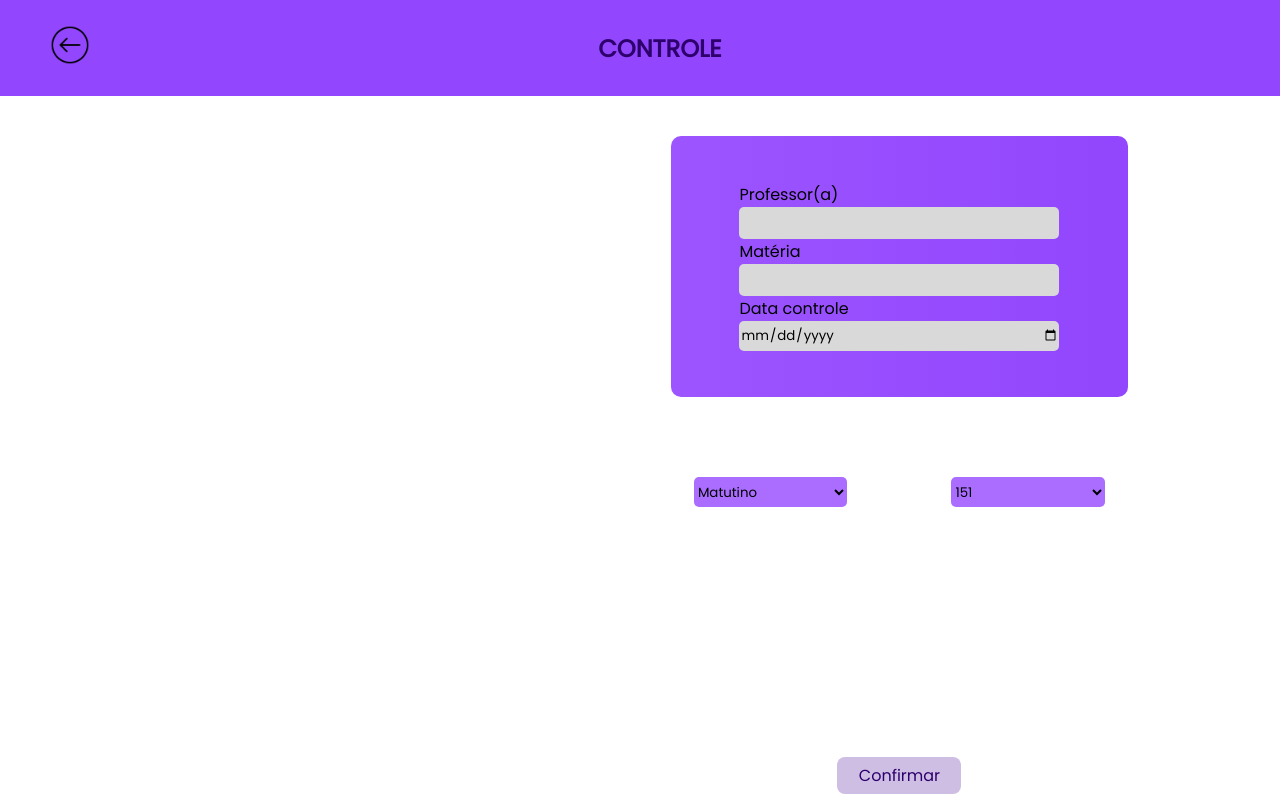
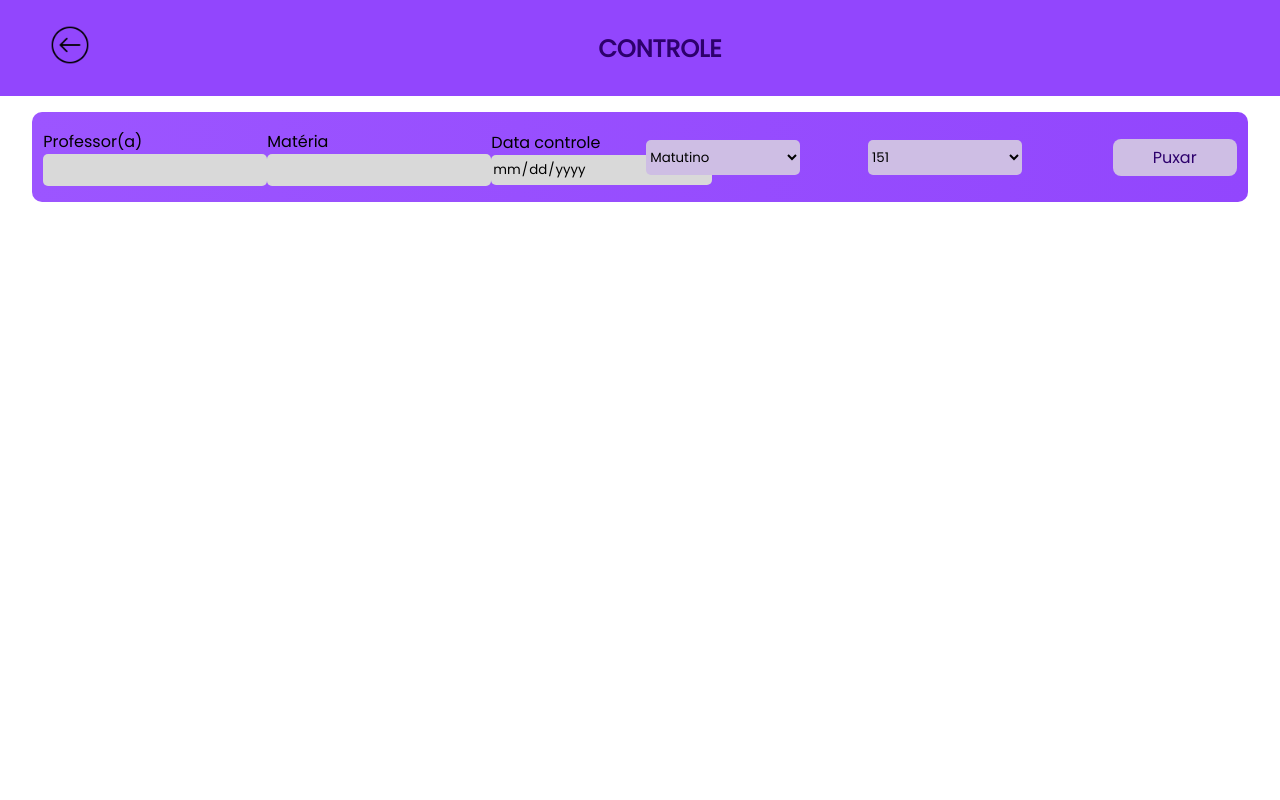
Before and after one commit to isaaraujor/tcc, a PHP site: page /controle.php in a window 1280 px wide. Run offline with PHP 8.4, Linux system fonts and the light colour scheme; a user stored in the database is signed in.

Commit message:
criando forma :tada:

```diff
--- a/contchamada (1).sql
+++ b/contchamada (1).sql
@@ -76,7 +76,7 @@ CREATE TABLE `falta` (
 CREATE TABLE `notificacao` (
   `id_notificacao` int(11) NOT NULL,
   `mensagem` text DEFAULT NULL,
-  `tempo_notificaccao` datetime DEFAULT NULL,
+  `tempo_notificacao` datetime DEFAULT NULL,
   `faltas` int(11) DEFAULT NULL,
   `id_controle` int(11) DEFAULT NULL
 ) ENGINE=InnoDB DEFAULT CHARSET=utf8mb4 COLLATE=utf8mb4_general_ci;
--- a/tela-login/cadalunos.php
+++ b/tela-login/cadalunos.php
@@ -1,4 +1,5 @@
 <?php
+$session_start();
 
 include 'conexao.php';
 
@@ -19,6 +20,7 @@ $count = $stmt->fetchColumn();
 
 if ($count > 0) {
         "<script>alert('Aluno já cadastrado!'); window.location.href = 'novoaluno.php';</script>";
+
 } else {
         $stmt = $con->prepare("INSERT INTO alunos (nome, data_nasc, matricula, rua, bairro, cidade, CEP, nome_resp, contat_resp) VALUES (:nome, :data_nasc, :matricula, :rua, :bairro, :cidade, :CEP, :nome_resp, :contat_resp)");
         $stmt->execute([
--- a/tela-login/cadastro.php
+++ b/tela-login/cadastro.php
@@ -50,7 +50,7 @@
 
                     <div class="input-box">
                         <label>Tipo de usuário</label>
-                        <select name="tipo" id="tipo">
+                        <select name="tipo" id="tipo" required>
                             <option value="prof">Professor</option>
                             <option value="soe">SOE</option>
                         </select>
--- a/tela-login/controle.php
+++ b/tela-login/controle.php
@@ -25,11 +25,8 @@ include 'conexao.php'; ?>
       <p></p>
     </div>
 <div class="tetudo">
+
   <div class="metade1">
-
-  </div>
-
-  <div class="metade2">
     <div class="form-controle">
       <div class="tudo">
         <div class="input-box">
@@ -47,8 +44,6 @@ include 'conexao.php'; ?>
             <input type="date" name="data" id="data">
         </div>
       </div>
-    </div>
-
 
       <div class="selects">
         <select name="periodo" id="periodo">
@@ -71,17 +66,14 @@ include 'conexao.php'; ?>
           <option value="354">354</option>
         </select>
       </div>
-
-    <div class="canto-button">
-      <a href="dashboard.php">
-        <button class="btn-tm btn-white">Confirmar</button>
-      </a>
-    </div>
-
+        <button type="submit" class="btn-tm btn-white">Puxar</button>
     </div>
   </div>
 
+
+</div>
 </body>
+
 <script>
   const meuSelect = document.getElementById('periodo');
   meuSelect.addEventListener('focus', () => {
--- a/tela-login/css/cont.css
+++ b/tela-login/css/cont.css
@@ -25,63 +25,65 @@ h2{
     display: flex;
 }
 .metade1{
-    width: 45vw;
-    height: 100%;
-}
-.metade2{
-    width: 66vw;
+    width: 100%;
     height: 100%;
     display: flex;
     flex-direction: column;
     align-items: center;
 }
+.metade2{
+    width: 45vw;
+    height: 100%;
+}
 
 .form-controle{
-    height: 261px;
-    width: 60%;
+    height: 90px;
+    width: 95%;
     display: flex;
-    justify-content: center;
+    justify-content: space-around;
     align-items: center;
     border-radius: 10px;
     background: linear-gradient(to left,rgba(146,70,253,1), rgb(156, 85, 255));
     background-size: cover;
     background-repeat: no-repeat;
-    margin-top: 5vh;
+    margin-top: 2vh;
 }
 .tudo{
     height: 150px;
-    width: 25vw;
+    width: 40vw;
     display: flex;
-    justify-content: center;
-    flex-direction: column;
+    justify-content: space-between;
+
 }
 
 
 .input-box{
     display: flex;
     flex-direction: column;
+    justify-content: center;
+
 }
 input, select{
     height: 30px;
+    width: 220px;
     background: rgba(217,217,217,1);
     border: none;
     border-radius: 5px;
 }
 select{
+    height: 35px;
     width: 12vw;
-    margin-top: 10vh;
-    background-color:#AA6DFF;
+    background-color:#CEBEE4;
 }
 
 select.active { /* Cor quando clicado vai para o JS */
-    background-color: #CEBEE4;
+    background-color: #AA6DFF;;
     color: #2D006C;
     font-weight: 700;
 }
 
 .selects{
-    height: 45vh;
-    width: 619px;
+    width: 40vw;
     display: flex;
     justify-content: space-evenly;
 }
--- a/tela-login/css/dash.css
+++ b/tela-login/css/dash.css
@@ -74,4 +74,5 @@ h3{
     height: 100%;
     background-repeat: no-repeat;
     margin-left: 230px;
+    color: white;
 }
--- a/tela-login/css/hist.css
+++ b/tela-login/css/hist.css
@@ -14,5 +14,8 @@ h2{
     background-color: rgba(146,70,253,1);
     display: flex;
     align-items: center;
-    justify-content: center;
+    justify-content: space-between;
 }
+.navb img, .navb p{
+    margin: 0 50px;
+}
--- a/tela-login/css/novo.css
+++ b/tela-login/css/novo.css
@@ -103,5 +103,5 @@ input, select{
 .MMMMEUDEUSSS{
     display: flex;
     justify-content: center;
-
+    margin-top: 25px;
 }
--- a/tela-login/index.php
+++ b/tela-login/index.php
@@ -32,17 +32,17 @@ include 'conexao.php';
                         <h2 align="center">Login de usuário</h2>
                         <div class="input-box">
                             <label>Login</label>
-                            <input type="text" name="login" id="login">
+                            <input type="text" name="login" id="login" required>
                         </div>
 
                         <div class="input-box">
                             <label>Senha</label>
-                            <input type="password" name="senha" id="senha">
+                            <input type="password" name="senha" id="senha" required>
                         </div>
 
                          <div class="input-box">
                             <label>Tipo de usuário</label>
-                            <select name="tipo" id="tipo">
+                            <select name="tipo" id="tipo" required>
                                 <option value="prof">Professor</option>
                                 <option value="soe">SOE</option>
                             </select>
--- a/tela-login/insere-dados.php
+++ b/tela-login/insere-dados.php
@@ -1,4 +1,5 @@
 <?php
+session_start();
 
 include 'conexao.php';
 
```
Also changed, not shown: tela-login/historico.php (+14 -1 lines), tela-login/novoaluno.php (+13 -10 lines). Lines whose indentation alone changed are shown as unchanged.
